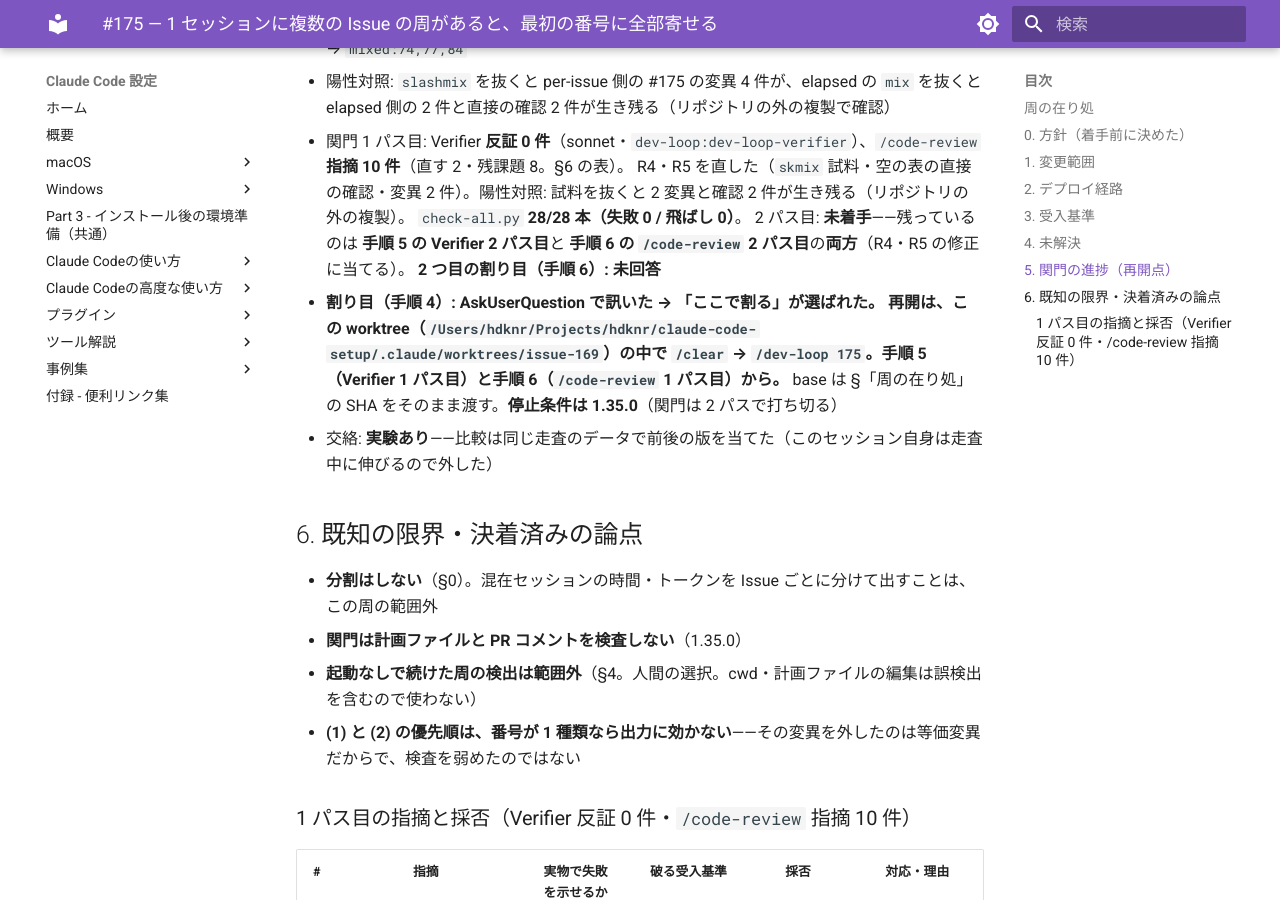
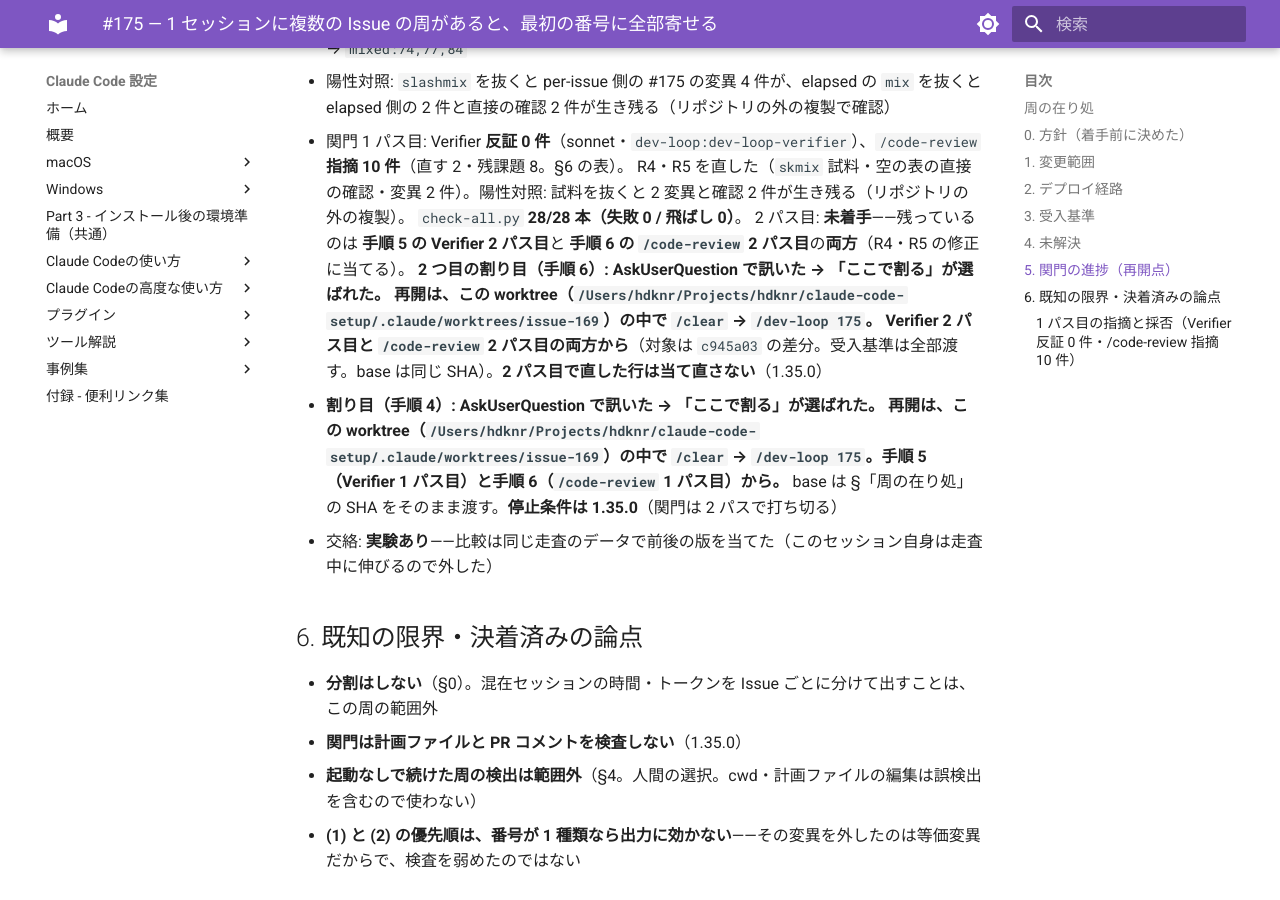
Before and after one commit to hdknr/claude-code-setup, an MkDocs documentation site: the page built from docs/plans/issue-175.md, in a window 1280 px wide and 900 px high, scrolled down 2563 px. Built offline with MkDocs 1.6.1 and Material for MkDocs 9.7.7, drawn with Linux system fonts in a browser that asks for light colours.

Commit message:
docs(plan): #175 の 2 つ目の割り目の選択を再開点に書く
Co-Authored-By: Claude Opus 5.5 <noreply@anthropic.com>

```diff
--- a/docs/plans/issue-175.md
+++ b/docs/plans/issue-175.md
@@ -79,7 +79,9 @@ transcript に記録されておらず、推定になる。推定で切り分け
   R4・R5 を直した（`skmix` 試料・空の表の直接の確認・変異 2 件）。陽性対照: 試料を抜くと 2 変異と確認 2 件が生き残る（リポジトリの外の複製）。
   `check-all.py` **28/28 本（失敗 0 / 飛ばし 0）**。
   2 パス目: **未着手**——残っているのは **手順 5 の Verifier 2 パス目**と **手順 6 の `/code-review` 2 パス目**の**両方**（R4・R5 の修正に当てる）。
-  **2 つ目の割り目（手順 6）: 未回答**
+  **2 つ目の割り目（手順 6）: AskUserQuestion で訊いた → 「ここで割る」が選ばれた。**
+  **再開は、この worktree（`/Users/hdknr/Projects/hdknr/claude-code-setup/.claude/worktrees/issue-169`）の中で `/clear` → `/dev-loop 175`。**
+  **Verifier 2 パス目と `/code-review` 2 パス目の両方から**（対象は `c945a03` の差分。受入基準は全部渡す。base は同じ SHA）。**2 パス目で直した行は当て直さない**（1.35.0）
 - **割り目（手順 4）: AskUserQuestion で訊いた → 「ここで割る」が選ばれた。**
   **再開は、この worktree（`/Users/hdknr/Projects/hdknr/claude-code-setup/.claude/worktrees/issue-169`）の中で
   `/clear` → `/dev-loop 175`。手順 5（Verifier 1 パス目）と手順 6（`/code-review` 1 パス目）から。**
```
